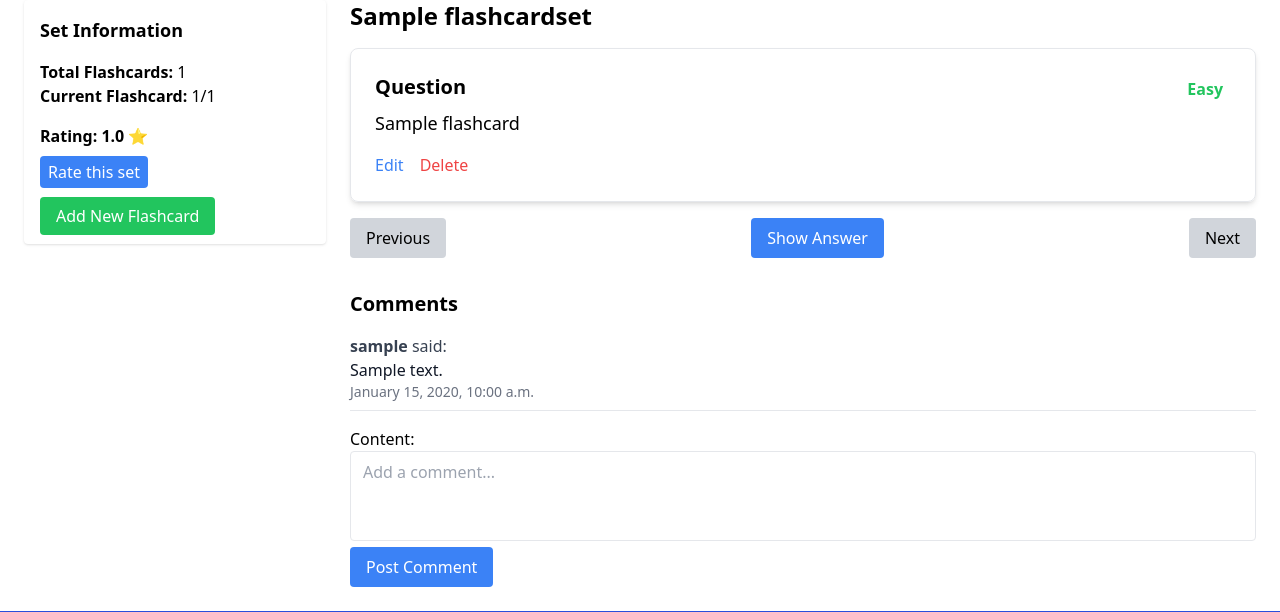
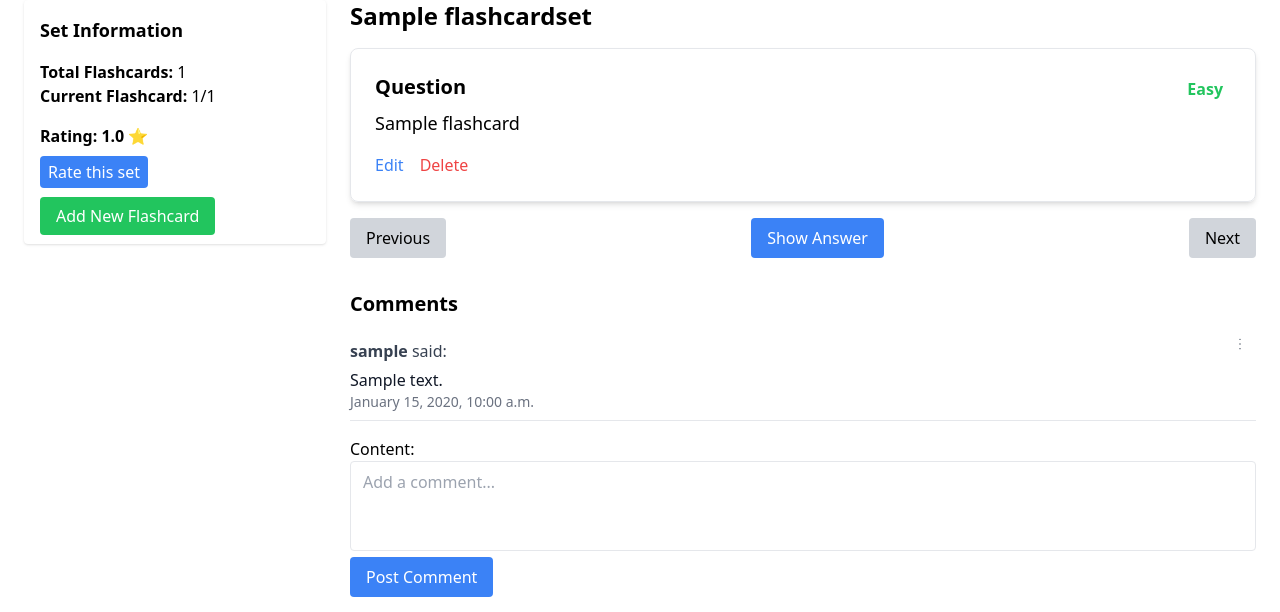
Before and after one commit to AlirezaKhandan/FlashCards, a Django app: page /sets/1/ in a window 1280 px wide. Shown: the part 109-721 px from the top of the page. Run offline with Django 5.2, Linux system fonts and the light colour scheme; a user stored in the database is signed in; tables that the repository leaves empty hold one stand-in row (values such as "Sample post"); data that the repository does not hold is empty; some libraries are stand-ins or nearby versions.

Commit message:
comments

```diff
--- a/myapp/templates/sets/detail.html
+++ b/myapp/templates/sets/detail.html
@@ -1,4 +1,5 @@
 {% extends "base.html" %}
+{% load static %}
 {% block content %}
 <div class="flex">
     <!-- Side Section -->
@@ -44,7 +45,6 @@
         <h1 class="text-2xl font-bold mb-4">{{ set.name }}</h1>
 
         <!-- Flashcard Container -->
-        <!-- Using data-is-author to pass author info into JS -->
         <div id="flashcard-container" class="my-4 p-6 border rounded-lg shadow-md relative" data-is-author="{% if user == set.author %}true{% else %}false{% endif %}">
             <!-- Flashcard content injected by JavaScript -->
         </div>
@@ -61,8 +61,29 @@
             <h3 class="text-xl font-bold mb-4">Comments</h3>
             {% for comment in comments %}
                 <div class="mb-4 border-b pb-2">
-                    <p class="text-gray-700"><strong>{{ comment.author.username }}</strong> said:</p>
-                    <p class="text-gray-900">{{ comment.content }}</p>
+                    <div class="flex items-center justify-between">
+                        <p class="text-gray-700"><strong>{{ comment.author.username }}</strong> said:</p>
+                        {% if comment.author == user or user.is_superuser %}
+                        <!-- Dropdown menu trigger -->
+                        <div class="relative inline-block text-left">
+                            <button class="inline-flex justify-center w-8 h-8 text-sm font-medium text-gray-700 hover:bg-gray-200 rounded-full focus:outline-none" type="button">
+                                <svg class="w-4 h-4" fill="none" stroke="currentColor" stroke-width="2" viewBox="0 0 24 24">
+                                    <path stroke-linecap="round" stroke-linejoin="round" d="M12 5h.01M12 12h.01M12 19h.01" />
+                                </svg>
+                            </button>
+                            <div class="origin-top-right absolute right-0 mt-2 w-28 rounded-md shadow-lg bg-white ring-1 ring-black ring-opacity-5 focus:outline-none hidden" role="menu">
+                                <!-- For now, Edit could just be a placeholder link '#' -->
+                                <a href="#" class="block px-4 py-2 text-sm text-gray-700 hover:bg-gray-100">Edit</a>
+                                <form action="{% url 'comment-delete' comment.pk %}" method="post">
+                                    {% csrf_token %}
+                                    <button type="submit" class="block w-full text-left px-4 py-2 text-sm text-gray-700 hover:bg-gray-100">Delete</button>
+                                </form>
+                            </div>
+                        </div>
+                        {% endif %}
+                    </div>
+                    <!-- Break long words -->
+                    <p class="text-gray-900 break-words">{{ comment.content }}</p>
                     <p class="text-gray-500 text-sm">{{ comment.created_at|date:"F j, Y, g:i a" }}</p>
                 </div>
             {% empty %}
@@ -142,7 +163,7 @@
                     ${flashcard.difficulty}
                 </span>
                 <h3 class="text-xl font-semibold mb-2">${showingAnswer ? 'Answer' : 'Question'}</h3>
-                <p class="text-lg mb-4">${showingAnswer ? flashcard.answer : flashcard.question}</p>
+                <p class="text-lg mb-4 break-words">${showingAnswer ? flashcard.answer : flashcard.question}</p>
         `;
 
         // If user is author, add edit/delete links using dynamic IDs
@@ -219,6 +240,21 @@
             this.style.display = 'none';
         }
     });
+
+    // Dropdown menu for comments
+    document.addEventListener('click', function(event) {
+        const button = event.target.closest('.inline-flex.w-8.h-8');
+        const menus = document.querySelectorAll('.origin-top-right[role="menu"]');
+        menus.forEach(menu => {
+            if (button && menu.parentElement.contains(button)) {
+                // Toggle the menu
+                menu.classList.toggle('hidden');
+            } else {
+                // Hide all other menus
+                menu.classList.add('hidden');
+            }
+        });
+    });
 </script>
 
 {% endblock %}
```
